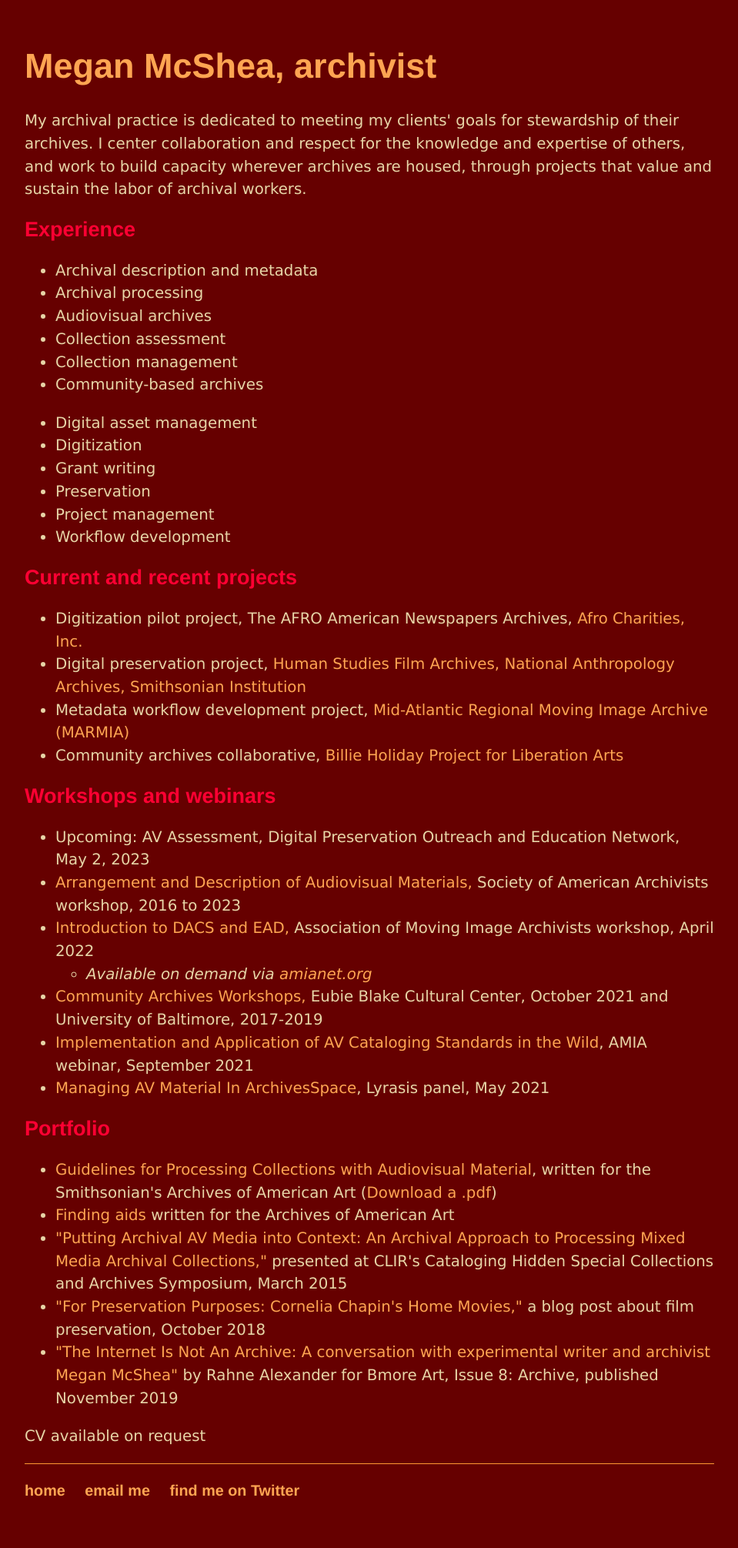
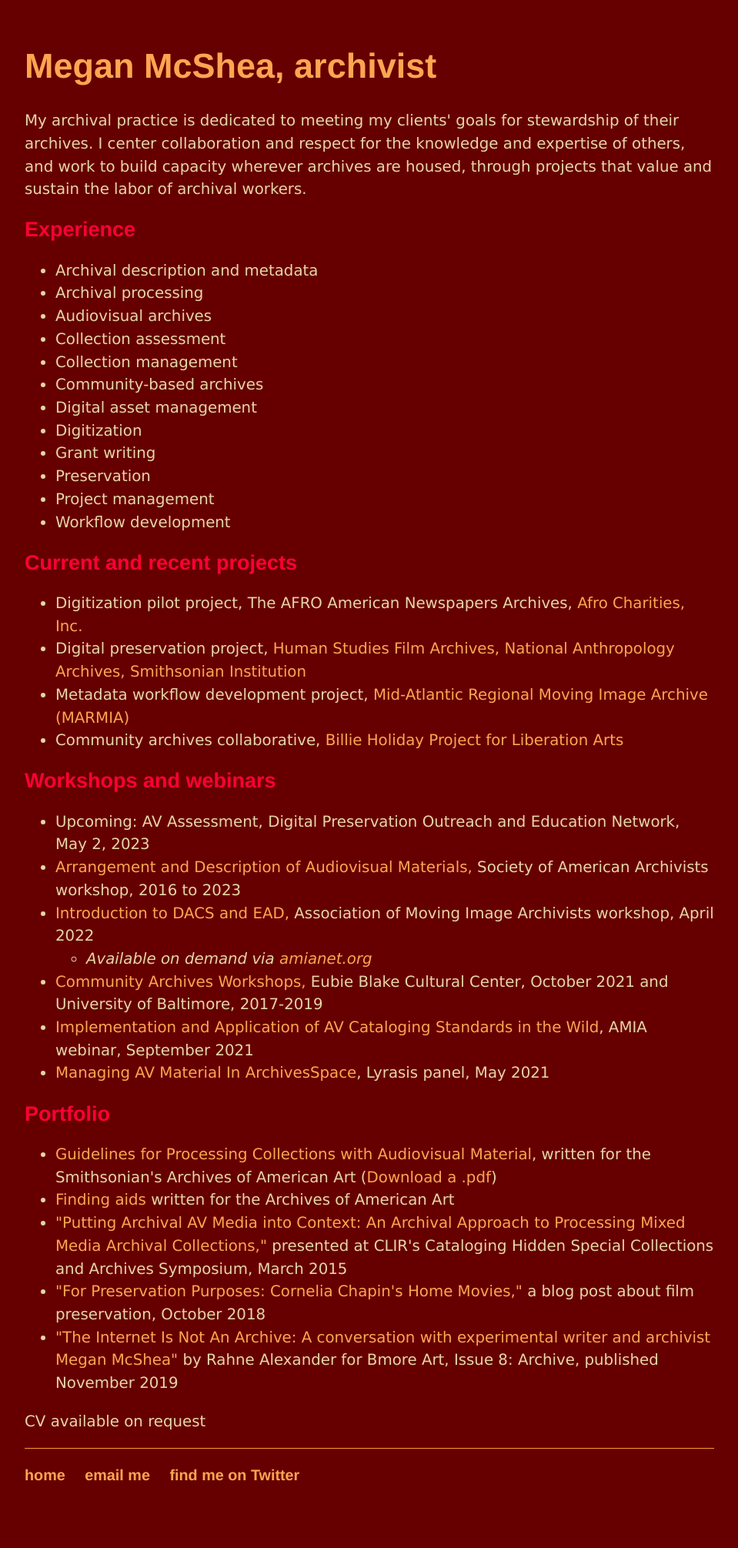
Before and after one commit to megan-mcshea/megan-mcshea.github.io, a Jekyll site: the page built from archivist.html, in a window 1280 px wide. Shown: the whole page at 77% size, without its empty margins (160-1119 px from the left). Built offline with Jekyll 4.4.1, drawn with Linux system fonts in a browser that asks for light colours.

Commit message:
Update archivist.html

```diff
--- a/archivist.html
+++ b/archivist.html
@@ -7,8 +7,6 @@ title: Megan McShea, archivist
 	<p>My archival practice is dedicated to meeting my clients' goals for stewardship of their archives. I center collaboration and respect for the knowledge and expertise of others, and work to build capacity wherever archives are housed, through projects that value and sustain the labor of archival workers.</p>
 
 	<h2>Experience</h2>
-	<div class="row">
-  <div class="column">
 <ul>
 	<li>Archival description and metadata</li>
 	<li>Archival processing</li>
@@ -16,20 +14,13 @@ title: Megan McShea, archivist
 	<li>Collection assessment</li>
 	<li>Collection management</li>
 	<li>Community-based archives</li>
-	  </ul>
-  </div>
-  <div class="column">
-  <ul><li>Digital asset management</li>
+	<li>Digital asset management</li>
 	<li>Digitization </li>
 	<li>Grant writing</li>
 	<li>Preservation</li>
 	<li>Project management</li>
 	<li>Workflow development</li>
 	</ul>
-  </div>
-</div>
-
-
 
 	<h2>Current and recent projects</h2>
 	<ul>	<li>Digitization pilot project, The AFRO American Newspapers Archives, <a href="https://www.afrocharities.org" target="_blank">Afro Charities, Inc.</a></li>
```
